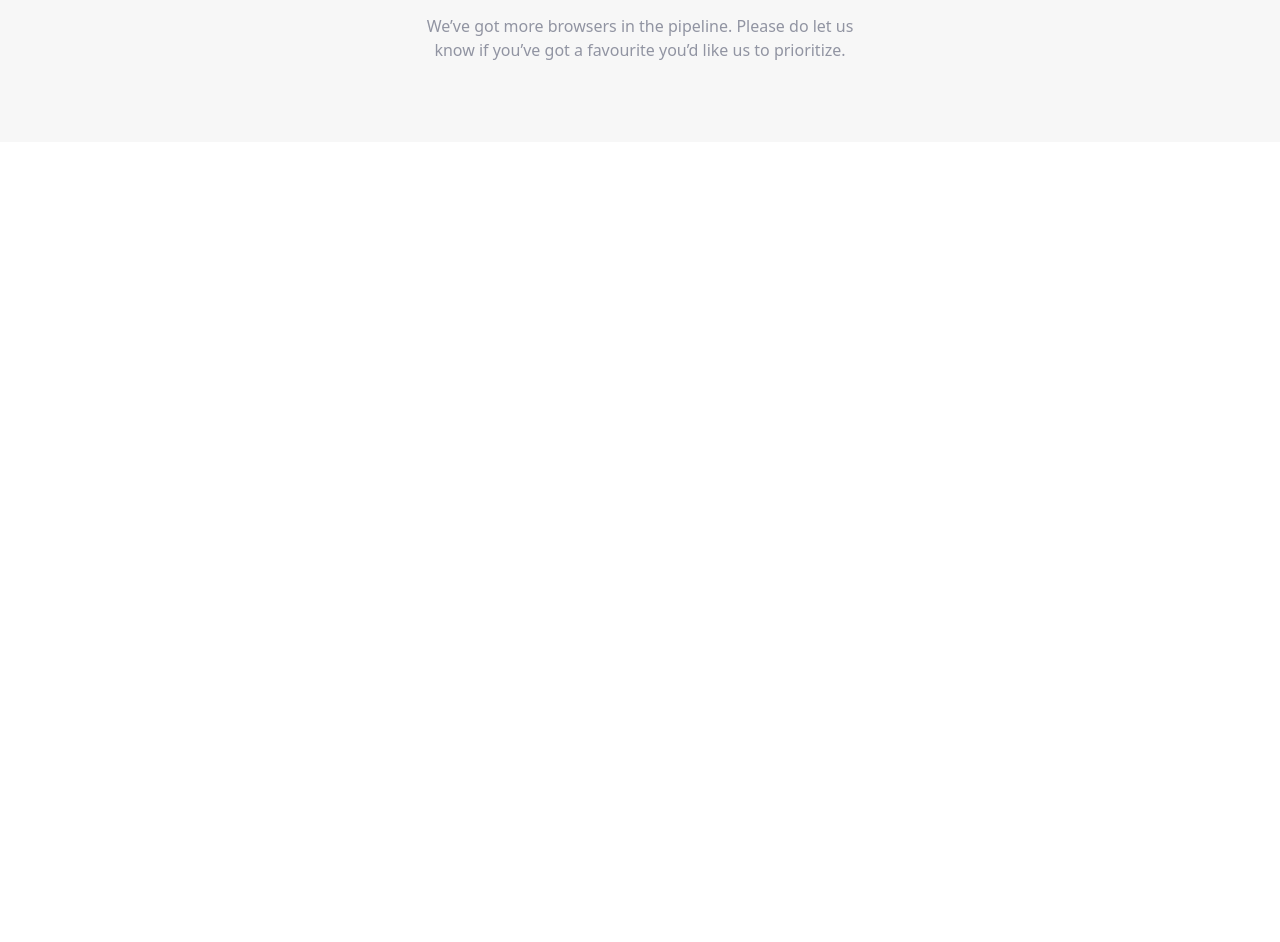
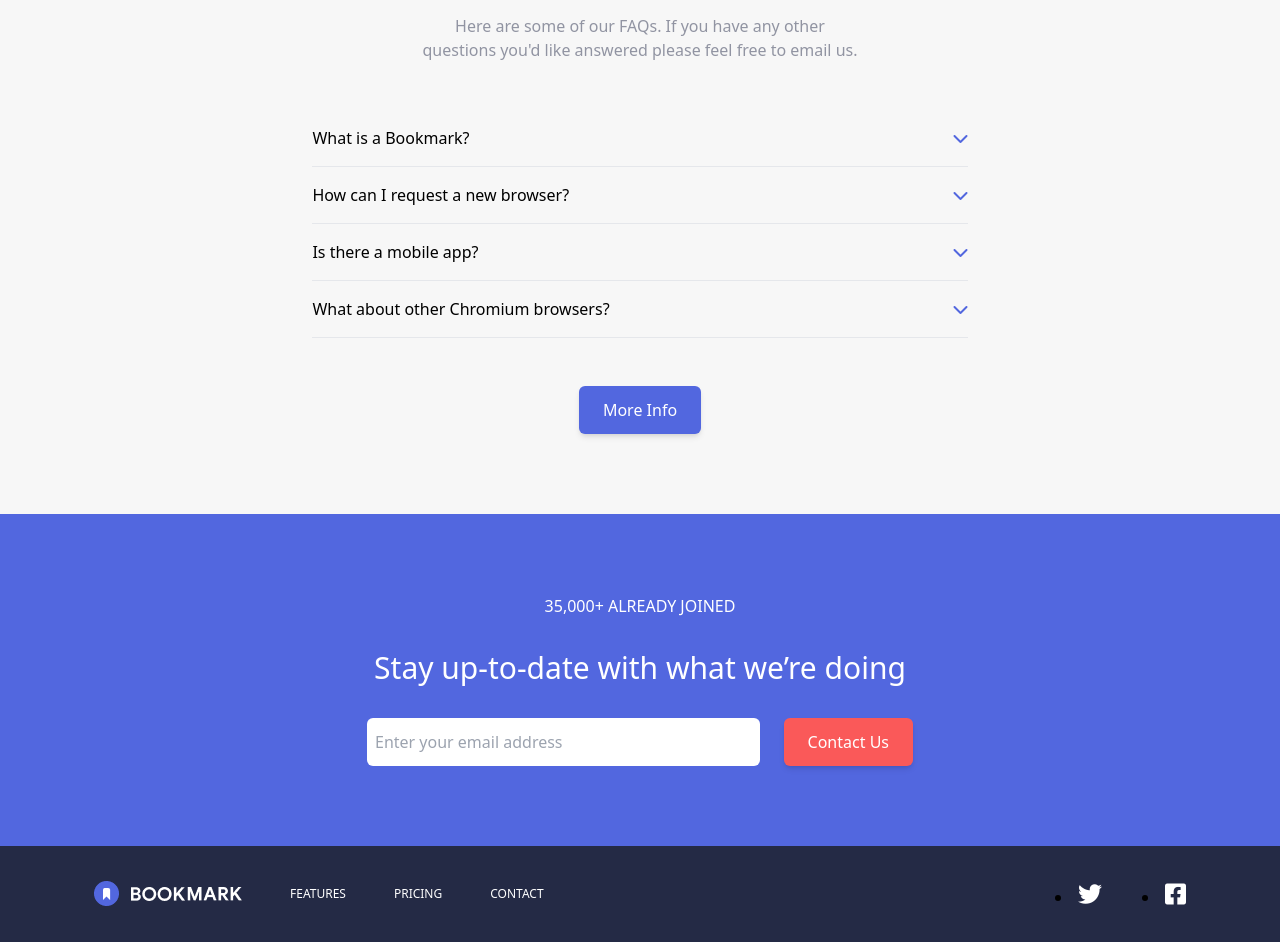
Before and after one commit to Ifenna-Pascal/Landing_Page_Design_With_React-Tailwindcss, a React (Create React App) app: page / in a window 1280 px wide. Shown: the part 3781-4723 px from the top of the page. Before the commit the page ends 3923 px from the top, so only its background shows below. Built offline with nearby package versions, Linux system fonts and the light colour scheme.

Commit message:
finsihed the footer

```diff
--- /dev/null
+++ b/src/Components/Contact.jsx
@@ -0,0 +1,26 @@
+import React from 'react'
+
+function Contact() {
+    return (
+        <section class="bg-bookmark-purple text-white py-20">
+        <div class="container">
+          <div class="sm:w-3/4 lg:w-2/4 mx-auto">
+            <p class="font-light uppercase text-center mb-8">35,000+ ALREADY JOINED</p>
+            <h1 class="text-3xl text-center">Stay up-to-date with what we’re doing</h1>
+            <div class="flex flex-col sm:flex-row gap-6 mt-8">
+              <input
+                type="text"
+                placeholder="Enter your email address"
+                class="focus:outline-none flex-1 px-2 py-3 rounded-md text-black"
+              />
+              <button type="button" class="btn bg-bookmark-red hover:bg-bookmark-white hover:text-black">
+                Contact Us
+              </button>
+            </div>
+          </div>
+        </div>
+      </section>
+    )
+}
+
+export default Contact
--- a/src/Components/FAQ.jsx
+++ b/src/Components/FAQ.jsx
@@ -5,9 +5,31 @@ function FAQ() {
        <section className='bg-bookmark-white py-20'>
            <div className="container">
             <div className='sm:w-3/4 lg:w-5/12 mx-auto px-2'>
-                <h2 className="text-3xl text-center text-bookmark-blue">Download the extension</h2>
-                <p className="text-center text-bookmark-grey mt-4"> We’ve got more browsers in the pipeline. Please do let us know if you’ve got a favourite you’d like us to prioritize.</p>
+                <h2 className="text-3xl text-center text-bookmark-blue">Frequently Asked Questions</h2>
+                <p className="text-center text-bookmark-grey mt-4">Here are some of our FAQs. If you have any other questions you'd like answered please feel free to email us.</p>
             </div>
+            {/* <!-- FAQ Items --> */}
+        <div class="flex flex-col sm:w-3/4 lg:w-3/5 mt-12 mx-auto">
+          <div class="flex items-center border-b py-4">
+            <span class="flex-1">What is a Bookmark?</span>
+            <i class="cursor-pointer text-bookmark-purple fas fa-chevron-down"></i>
+          </div>
+          <div class="flex items-center border-b py-4">
+            <span class="flex-1">How can I request a new browser?</span>
+            <i class="cursor-pointer text-bookmark-purple fas fa-chevron-down"></i>
+          </div>
+          <div class="flex items-center border-b py-4">
+            <span class="flex-1">Is there a mobile app?</span>
+            <i class="cursor-pointer text-bookmark-purple fas fa-chevron-down"></i>
+          </div>
+          <div class="flex items-center border-b py-4">
+            <span class="flex-1">What about other Chromium browsers?</span>
+            <i class="cursor-pointer text-bookmark-purple fas fa-chevron-down"></i>
+          </div>
+          <button type="button" class="mt-12 flex self-center btn btn-purple hover:bg-bookmark-white hover:text-black">
+            More Info
+          </button>
+        </div>
            </div>
        </section>
     )
--- /dev/null
+++ b/src/Components/Footer.jsx
@@ -0,0 +1,25 @@
+import React from 'react';
+import img1 from "../imgs/logo-bookmark-white.png";
+
+function Footer() {
+    return (
+        <footer class="bg-bookmark-blue py-8">
+            <div class="container flex flex-col md:flex-row items-center">
+                <div class="flex flex-1 flex-wrap items-center justify-center md:justify-start gap-12">
+                <img src={img1} alt="" />
+                <ul class="flex text-white uppercase gap-12 text-xs">
+                    <li class="cursor-pointer">Features</li>
+                    <li class="cursor-pointer">Pricing</li>
+                    <li class="cursor-pointer">Contact</li>
+                </ul>
+                </div>
+                <div class="flex gap-10 mt-12 md:mt-0">
+                <li><i class="text-white text-2xl fab fa-twitter"></i></li>
+                <li><i class="text-white text-2xl fab fa-facebook-square"></i></li>
+                </div>
+            </div>
+        </footer>
+    )
+}
+
+export default Footer
--- a/src/Pages/Home.jsx
+++ b/src/Pages/Home.jsx
@@ -4,6 +4,8 @@ import Hero from '../Components/Hero';
 import Features from '../Components/Features';
 import Download from '../Components/Download';
 import FAQ from '../Components/FAQ';
+import Contact from '../Components/Contact';
+import Footer from '../Components/Footer';
 
 function Home() {
     return (
@@ -13,6 +15,8 @@ function Home() {
             <Features />
             <Download />
             <FAQ />
+            <Contact />
+            <Footer />
         </>
     )
 }
```
